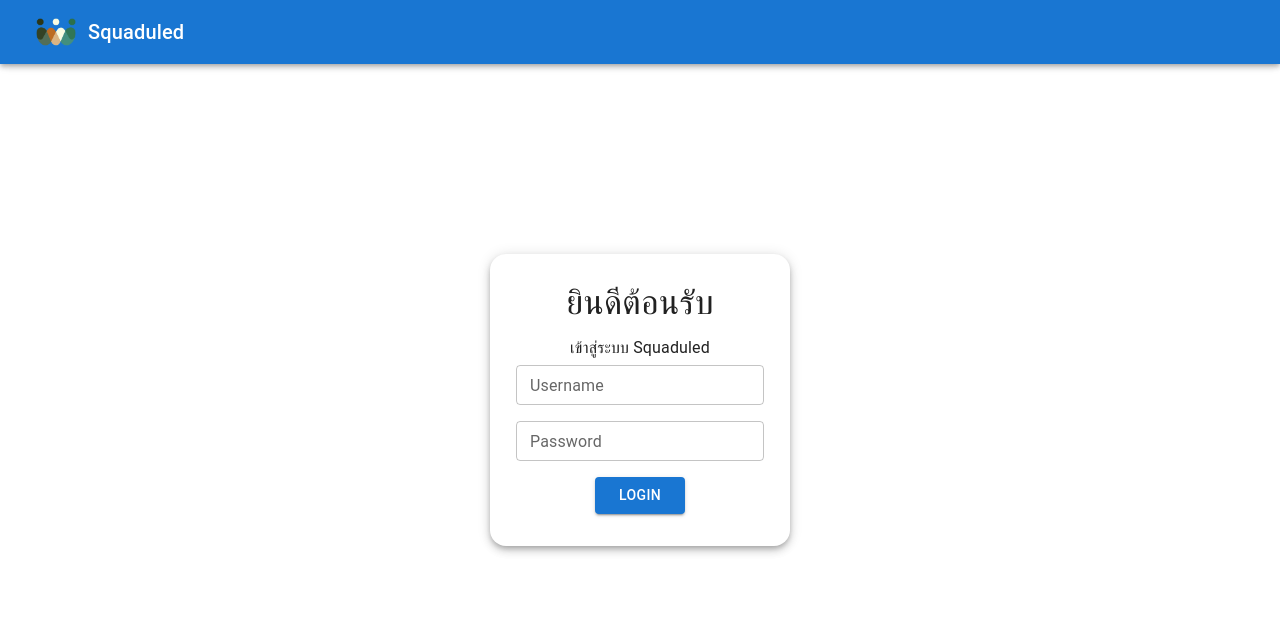
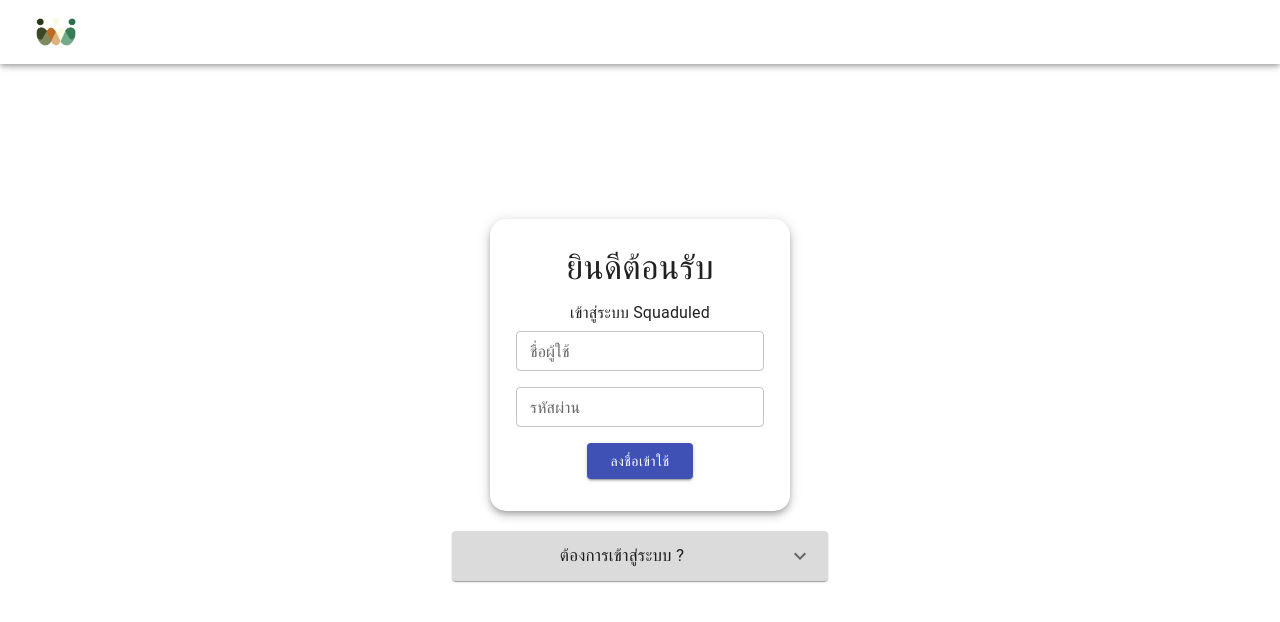
Before and after one commit to soAcademy/squaduled, a React (Create React App) app: page /login in a window 1280 px wide. Shown: the top 622 px of the page. Built offline with nearby package versions, Linux system fonts and the light colour scheme.

Commit message:
Adding login info

```diff
--- /dev/null
+++ b/src/components/LoginInfo.js
@@ -0,0 +1,74 @@
+import React from "react";
+import { makeStyles } from "@material-ui/core/styles";
+import Accordion from "@material-ui/core/Accordion";
+import AccordionDetails from "@material-ui/core/AccordionDetails";
+import AccordionSummary from "@material-ui/core/AccordionSummary";
+import Typography from "@material-ui/core/Typography";
+import ExpandMoreIcon from "@material-ui/icons/ExpandMore";
+
+const useStyles = makeStyles((theme) => ({
+  root: {
+    width: "100%",
+    textAlign: "center",
+    marginTop: "20px",
+  },
+  heading: {
+    fontSize: theme.typography.pxToRem(17),
+    flexBasis: "100%",
+    flexShrink: 0,
+  },
+  content: {
+    textAlign: "left",
+  },
+  bg: {
+    backgroundColor: "#dbdbdb",
+  },
+}));
+
+const LoginInfo = () => {
+  const classes = useStyles();
+  const [expanded, setExpanded] = React.useState(false);
+
+  const handleChange = (panel) => (event, isExpanded) => {
+    setExpanded(isExpanded ? panel : false);
+  };
+
+  return (
+    <div>
+      <div className={classes.root}>
+        <Accordion
+          expanded={expanded === "panel1"}
+          onChange={handleChange("panel1")}
+          className={classes.bg}
+        >
+          <AccordionSummary
+            expandIcon={<ExpandMoreIcon />}
+            aria-controls="panel1bh-content"
+            id="panel1bh-header"
+          >
+            <Typography className={classes.heading}>
+              ต้องการเข้าสู่ระบบ ?
+            </Typography>
+          </AccordionSummary>
+          <AccordionDetails>
+            <Typography className={classes.content}>
+              <div className="grid grid-flow-row grid-cols-3 gap-4 text-center">
+                <span>สิทธิ์การเข้าถึง </span>
+                <span>ชื่อผู้ใช้</span>
+                <span>รหัสผ่าน</span>
+                <span>ผู้ดูแลระบบ </span>
+                <span>10001 - 10003</span>
+                <span>888888</span>
+                <span>ผู้ใช้ทั่วไป </span>
+                <span>10004 - 10015</span>
+                <span>888888</span>
+              </div>
+            </Typography>
+          </AccordionDetails>
+        </Accordion>
+      </div>
+    </div>
+  );
+};
+
+export default LoginInfo;
--- a/src/pages/Login.js
+++ b/src/pages/Login.js
@@ -1,12 +1,14 @@
 import React, { useState, useEffect } from "react";
 import { makeStyles } from "@material-ui/core/styles";
-import { Box, Button, Typography, TextField } from "@mui/material";
+import { Box, Typography, TextField } from "@mui/material";
+import { Button } from "@material-ui/core";
 import { useNavigate } from "react-router-dom";
 import { useAuth } from "../context/auth";
 import axios from "axios";
 import * as appConfig from "../AppConfig";
 import CircularProgress from "@mui/material/CircularProgress";
 import swal from "sweetalert2";
+import LoginInfo from "../components/LoginInfo";
 
 const useStyles = makeStyles((theme) => ({
   box: {
@@ -64,7 +66,7 @@
     axios
       .request(config)
       .then((response) => {
-        let loginDetail = { ...response.data, isLoggedIn: true }
+        let loginDetail = { ...response.data, isLoggedIn: true };
         props.handleLogin(loginDetail);
       })
       .catch((error) => {
@@ -74,8 +76,7 @@
             title: "Oops...",
             text: error.response.data.error,
           })
-          .then(() => {
-          })
+          .then(() => {})
           .finally(() => {
             setShowLoading(false);
           });
@@ -89,6 +90,7 @@
   }, [auth]);
 
   return (
+    <>
       <Box className={classes.box} Container>
         <form className={classes.form} onSubmit={handleSubmit}>
           <Typography variant="h4" gutterBottom className="pt-5">
@@ -99,7 +101,7 @@
           </Typography>
           <TextField
             className={classes.input}
-          label="Username"
+            label="ชื่อผู้ใช้"
             variant="outlined"
             size="small"
             value={username}
@@ -107,7 +109,7 @@
           />
           <TextField
             className={classes.input}
-          label="Password"
+            label="รหัสผ่าน"
             type="password"
             variant="outlined"
             size="small"
@@ -123,11 +125,13 @@
               color="primary"
               type="submit"
             >
-            Login
+              ลงชื่อเข้าใช้
             </Button>
           )}
         </form>
+        <LoginInfo />
       </Box>
+    </>
   );
 };
 
```
Lines whose indentation alone changed are shown as unchanged.
